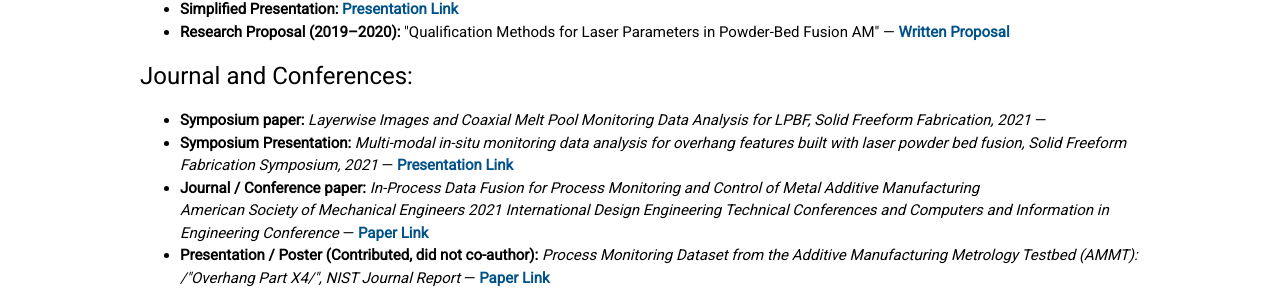
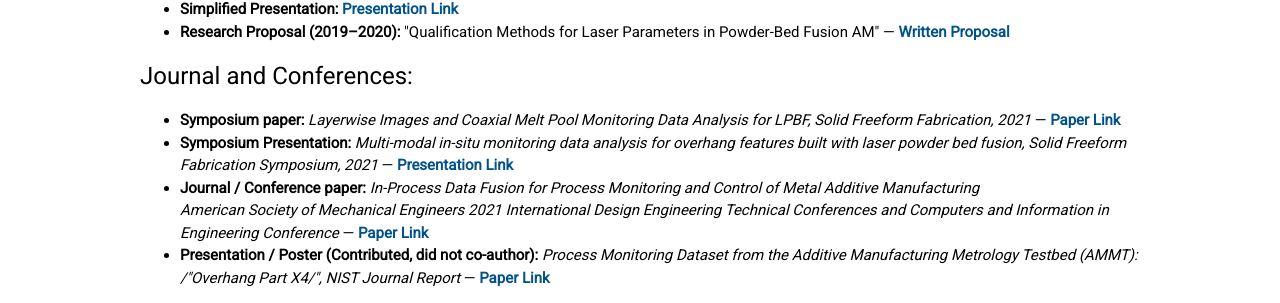
Before and after one commit to jsli905/jsli905.github.io, a Jekyll site: the page experience/nist.html, which Jekyll copies as it is, in a window 1280 px wide and 900 px high, scrolled down 6838 px. Shown: the part 338-641 px from the top of the window. Built offline with Jekyll 4.4.1, drawn with Linux system fonts in a browser that asks for light colours; comment, search, counter and statistics services are not loaded.

Commit message:
Update nist.html

```diff
--- a/experience/nist.html
+++ b/experience/nist.html
@@ -430,7 +430,7 @@
       <li>
         <b>Symposium paper:</b>
         <em>Layerwise Images and Coaxial Melt Pool Monitoring Data Analysis for LPBF, Solid Freeform Fabrication, 2021 </em> —
-        <a href="https://docs.google.com/document/d/1-jOqm1Gj4rYUipHjLfqEsYyxug9G9bH14SSPrU35hJk/edit?tab=t.0" style="color:#005288; font-weight:700;"></a>
+        <a href="https://docs.google.com/document/d/1-jOqm1Gj4rYUipHjLfqEsYyxug9G9bH14SSPrU35hJk/edit?tab=t.0" style="color:#005288; font-weight:700;">Paper Link</a>
       </li>
       <li>
         <b>Symposium Presentation:</b>
```
